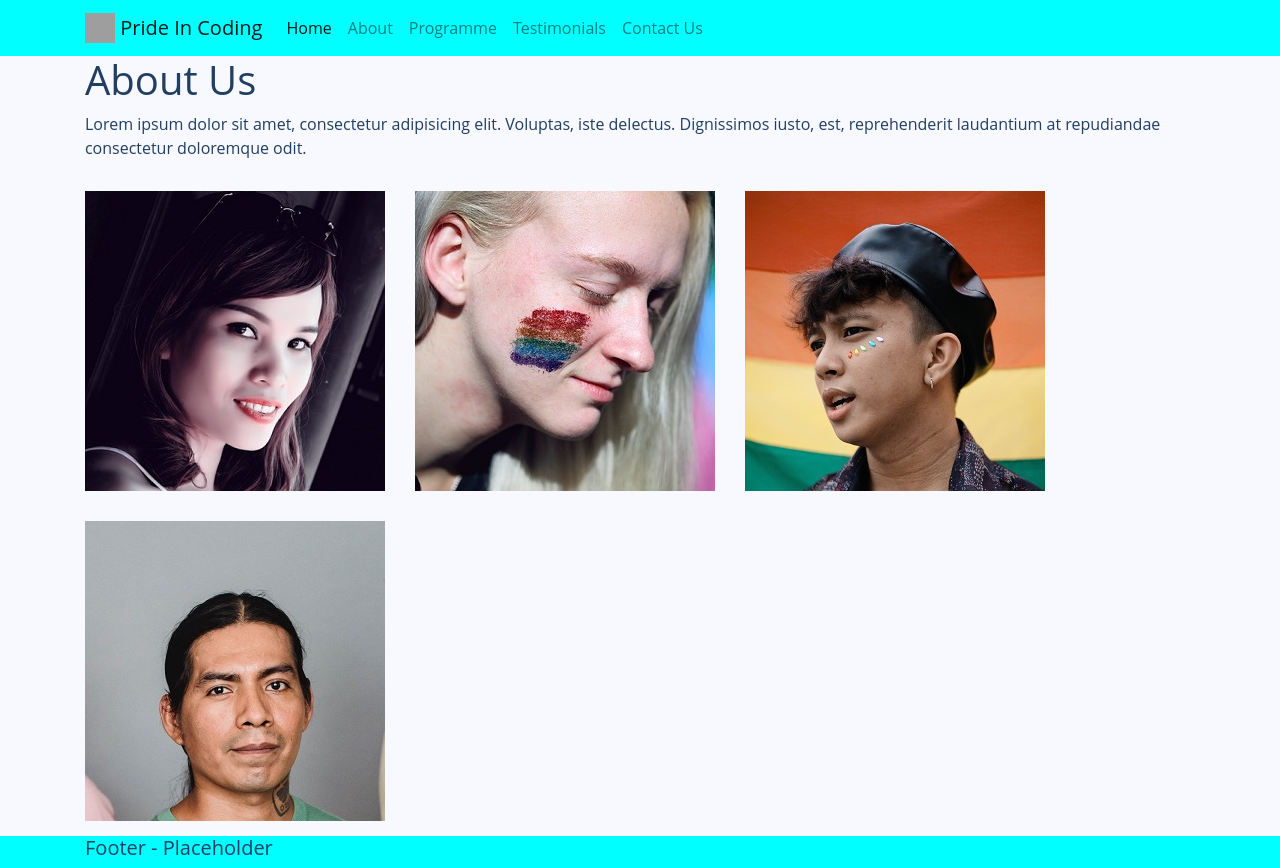
After one commit to kimkesdev/Pride-In-Coding, a Flask app: page /about-us in a window 1280 px wide. The commit adds this page. Run offline with Flask 2, Linux system fonts and the light colour scheme; some libraries are stand-ins or nearby versions; grey boxes are pictures that could not be loaded.

Commit message:
Flash Navigation - Templates added for all pages and navigation apps written

```diff
--- a/app.py
+++ b/app.py
@@ -18,12 +18,32 @@ mongo = PyMongo(app)
 
 
 @app.route("/")
+@app.route("/home")
+def home():
+    return render_template("home.html")
+
+
+@app.route("/about-us")
+def about_us():
+    return render_template("about.html")
+
+
+@app.route("/programme")
+def programme():
+    return render_template("programme.html")
+
+
 @app.route("/testmonials")
 def get_testimonials():
     testimonials = mongo.db.testimonials.find()
     return render_template("testimonials.html", testimonials=testimonials)
 
 
+@app.route("/contact-us")
+def contact_us():
+    return render_template("contact-us.html")
+
+
 if __name__ == "__main__":
     app.run(host=os.environ.get("IP"),
     port=int(os.environ.get("PORT")),
--- a/static/css/style.css
+++ b/static/css/style.css
@@ -27,3 +27,49 @@ main {
 .page-footer {
     background-color: aqua;
 }
+
+.flip-card {
+    background-color: transparent;
+    width: 300px;
+    height: 300px;
+    perspective: 1000px;
+  }
+
+.flip-card-inner {
+position: relative;
+width: 100%;
+height: 100%;
+text-align: center;
+transition: transform 0.8s;
+transform-style: preserve-3d;
+}
+
+.flip-card:hover .flip-card-inner {
+transform: rotateY(180deg);
+}
+
+.flip-card-front, .flip-card-back {
+position: absolute;
+width: 100%;
+height: 100%;
+-webkit-backface-visibility: hidden; /* Safari */
+backface-visibility: hidden;
+}
+
+.flip-card-back {
+background-color: rgb(187, 255, 232);
+color: purple;
+transform: rotateY(180deg);
+border-radius: 50%;
+}
+
+.column {
+float: left;
+padding: 15px 15px;
+}
+
+.profile img {
+    width: 300px;
+    height: 300px;
+    border-radius: 50%;
+}
--- /dev/null
+++ b/templates/about.html
@@ -0,0 +1,76 @@
+{% extends 'base.html' %}
+
+{% block content %}
+    <h1>About Us</h1>
+    <p>Lorem ipsum dolor sit amet, consectetur adipisicing elit. Voluptas, iste delectus. Dignissimos iusto, est, reprehenderit laudantium at repudiandae consectetur doloremque odit.</p>
+
+    <!-- flip cards-->
+    <div class="row">
+        <div class="column">
+        <div class="flip-card">
+        <div class="flip-card-inner">
+        <div class="flip-card-front">
+        <img class="profile-img" src="img/cythia.jpg">
+        </div>
+        <div class="flip-card-back">
+        <h1>Cythia</h1>
+        <h2>Head Guide</h2>
+        <p>Lorem ipsum dolor sit amet consectetur adipisicing elit.
+            Vel ad fugiat incidunt in, voluptate maxime illum doloremque?
+        </div>
+        </div>
+        </div>
+        </div>
+
+        <div class="column">
+        <div class="flip-card">
+        <div class="flip-card-inner">
+        <div class="flip-card-front">
+        <img class="profile-img" src="img/caitlyn.jpg">
+        </div>
+        <div class="flip-card-back">
+        <h1>Caitlyn</h1>
+        <h2>Head Activities</h2>
+        <p>Lorem ipsum dolor sit amet consectetur adipisicing elit.
+            Vel ad fugiat incidunt in, voluptate maxime illum doloremque?
+        </div>
+        </div>
+        </div>
+        </div>
+
+        <div class="column">
+        <div class="flip-card">
+        <div class="flip-card-inner">
+        <div class="flip-card-front">
+        <img class="profile-img" src="img/james.jpg">
+        </div>
+        <div class="flip-card-back">
+        <h1>James</h1>
+        <h2>Musician</h2>
+        <p>Lorem ipsum dolor sit amet consectetur adipisicing elit.
+            Vel ad fugiat incidunt in, voluptate maxime illum doloremque?
+        </div>
+        </div>
+        </div>
+        </div>
+
+        <div class="column">
+        <div class="flip-card">
+        <div class="flip-card-inner">
+        <div class="flip-card-front">
+        <img class="profile-img" src="img/diego.jpg">
+        </div>
+        <div class="flip-card-back">
+        <h1>Diego</h1>
+        <h2>.....</h2>
+        <p>Lorem ipsum dolor sit amet consectetur adipisicing elit.
+            Vel ad fugiat incidunt in, voluptate maxime illum doloremque?
+        </div>
+        </div>
+        </div>
+        </div>
+
+
+    </div>
+
+{% endblock %}
--- a/templates/base.html
+++ b/templates/base.html
@@ -15,7 +15,7 @@
     <header>
         <nav class="navbar navbar-expand-lg navbar-light sticky-top">
             <div class="container">
-                <a class="navbar-brand" href="#">
+                <a class="navbar-brand" href="{{ url_for('home') }}">
                     <img src="https://mpng.subpng.com/20190306/qt/kisspng-scalable-vector-graphics-computer-icons-portable-n-darwin-a-premium-bootstrap-responsive-reactjs-so-5c8099a8bd16a8.9760013415519318167745.jpg" width="30" height="30" class="d-inline-block align-top" alt="">
                     Pride In Coding
                 </a>
@@ -26,19 +26,19 @@
                 <div class="collapse navbar-collapse" id="navbarSupportedContent">
                     <ul class="navbar-nav mr-auto">
                         <li class="nav-item active">
-                            <a class="nav-link" href="#">Home <span class="sr-only">(current)</span></a>
+                            <a class="nav-link" href="{{ url_for('home') }}">Home <span class="sr-only">(current)</span></a>
                         </li>
                         <li class="nav-item">
-                            <a class="nav-link" href="#">About</a>
+                            <a class="nav-link" href="{{ url_for('about_us') }}">About</a>
                         </li>
                         <li class="nav-item">
-                            <a class="nav-link" href="#">Programme</a>
+                            <a class="nav-link" href="{{ url_for('programme') }}">Programme</a>
                         </li>
                         <li class="nav-item">
-                            <a class="nav-link" href="#">Testimonials</a>
+                            <a class="nav-link" href="{{ url_for('get_testimonials') }}">Testimonials</a>
                         </li>
                         <li class="nav-item">
-                            <a class="nav-link" href="#">Contact Us</a>
+                            <a class="nav-link" href="{{ url_for('contact_us') }}">Contact Us</a>
                         </li>
                     </ul>
                 </div>
```
Also changed, not shown: templates/contact-us.html (added, +8 -0 lines), templates/home.html (added, +8 -0 lines), templates/programme.html (added, +8 -0 lines).
